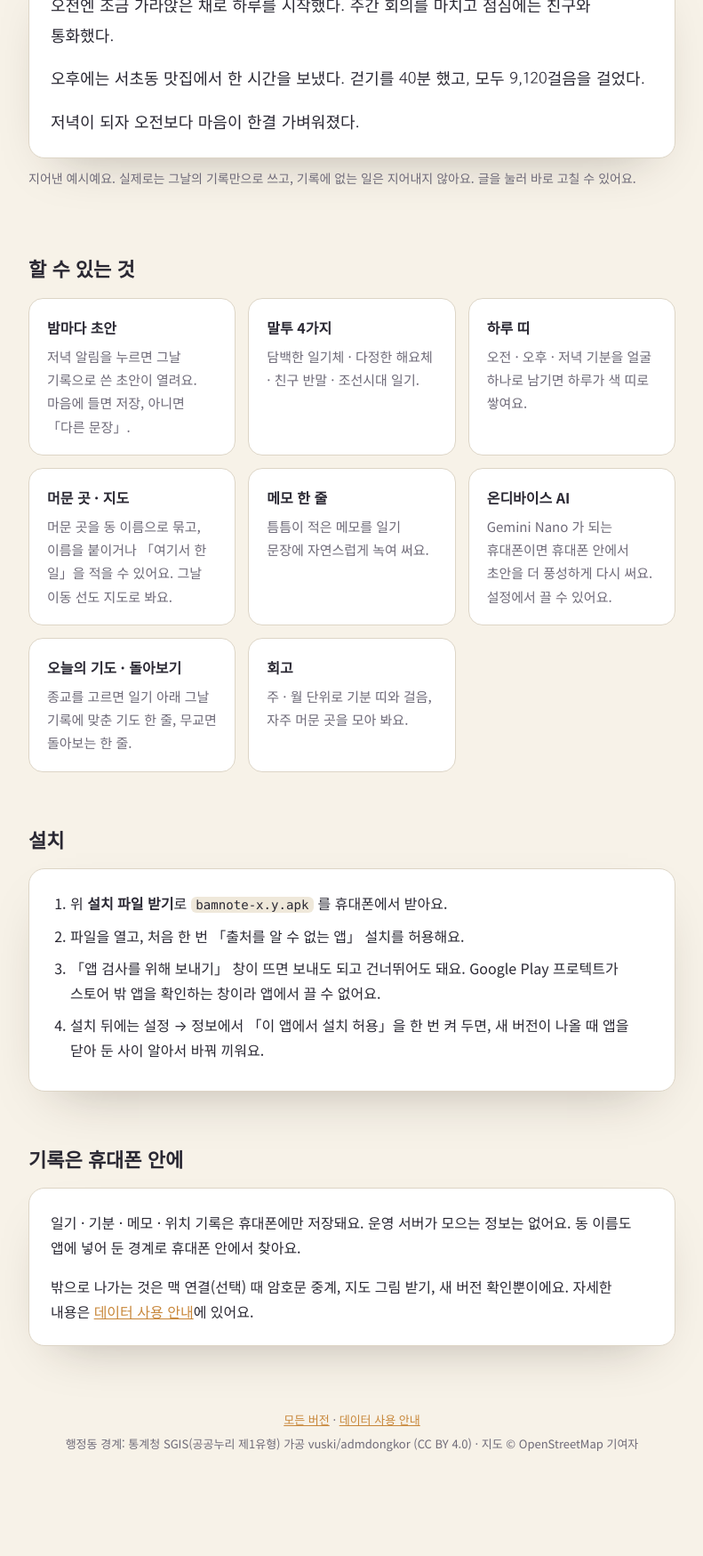
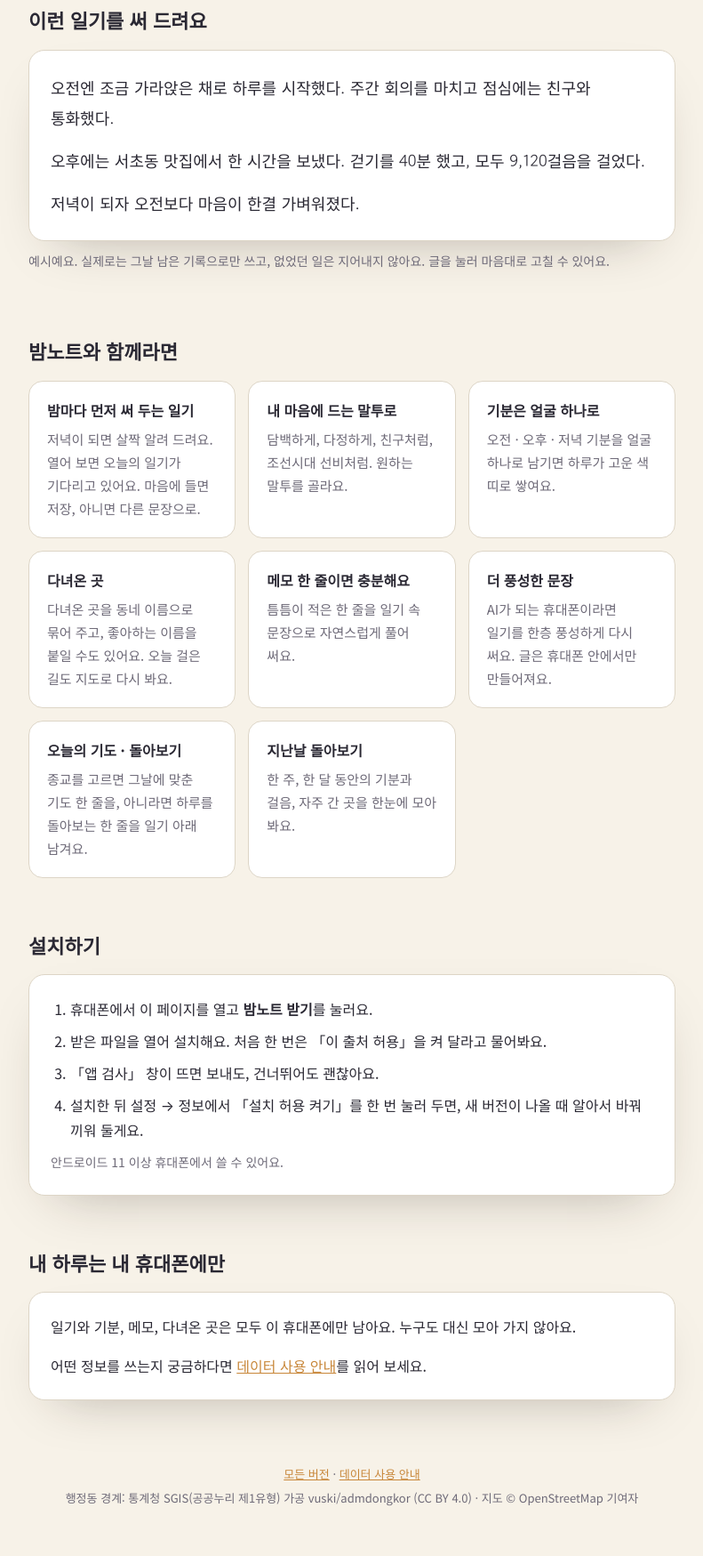
Before and after one commit to dev-fath/bamnote-releases, a plain HTML site: page docs/index.html in a window 1280 px wide. Shown: the part 704-2453 px from the top of the page at 89% size, without its empty margins (244-1035 px from the left). Before the commit the page ends 2399 px from the top, so only its background shows below. Drawn offline with Linux system fonts and the light colour scheme; no server answers.

Commit message:
소개 페이지: 「특별하지 않았더라도, 하루를 기록하고 싶은 당신에게.」 · 누구나 읽기 쉬운 말로

```diff
--- a/docs/index.html
+++ b/docs/index.html
@@ -4,9 +4,9 @@
 <meta charset="utf-8">
 <meta name="viewport" content="width=device-width, initial-scale=1">
 <title>밤노트 · 밤에 펴는 노트</title>
-<meta name="description" content="하루 동안 남은 흔적으로 밤마다 일기 초안을 써 주는 안드로이드 앱">
+<meta name="description" content="특별하지 않았더라도, 하루를 기록하고 싶은 당신에게. 밤마다 오늘의 일기를 먼저 써 두는 밤노트">
 <meta property="og:title" content="밤노트">
-<meta property="og:description" content="하루 동안 남은 흔적으로 밤마다 일기 초안을 써 주는 안드로이드 앱">
+<meta property="og:description" content="특별하지 않았더라도, 하루를 기록하고 싶은 당신에게.">
 <link rel="icon" href="icon.svg" type="image/svg+xml">
 <link rel="preconnect" href="https://fonts.googleapis.com">
 <link rel="preconnect" href="https://fonts.gstatic.com" crossorigin>
@@ -50,6 +50,7 @@
   header img { width: 96px; height: 96px; margin: 0 auto 20px; display: block; border-radius: 22px; box-shadow: var(--shadow); }
   h1 { font-family: "Gowun Dodum", serif; font-weight: 400; font-size: 44px; letter-spacing: .12em; margin: 0; }
   .tag { color: var(--muted); letter-spacing: .06em; margin: 4px 0 20px; }
+  .hello { font-family: "Gowun Dodum", serif; font-size: 22px; line-height: 1.7; margin: 0 0 18px; }
   .lead { font-size: 18px; margin: 0 auto 28px; max-width: 520px; }
   .band { height: 6px; width: 160px; margin: 0 auto 28px; border-radius: 3px; background: linear-gradient(90deg, #7c8da6, #9fafc0, #c8bca4, #e6b567, #ef8b52); }
   .btn { display: inline-block; background: var(--text); color: var(--bg); text-decoration: none; padding: 14px 28px; border-radius: 999px; font-weight: 700; }
@@ -86,52 +87,54 @@
     <h1>밤노트</h1>
     <p class="tag">밤에 펴는 노트</p>
     <div class="band" aria-hidden="true"></div>
-    <p class="lead">하루 동안 휴대폰에 남은 흔적 — 일정, 걸음, 머문 곳, 사진, 기분 — 으로 밤마다 일기 초안을 써 주는 안드로이드 앱이에요.</p>
-    <a class="btn" id="download" href="https://github.com/dev-fath/bamnote-releases/releases/latest">설치 파일 받기</a>
-    <p class="ver" id="ver">안드로이드 11 이상</p>
+    <p class="hello">특별하지 않았더라도,<br>하루를 기록하고 싶은 당신에게.</p>
+    <p class="lead">오늘 다녀온 곳, 걸은 걸음, 남겨 둔 기분과 메모를 모아 밤마다 일기를 먼저 써 둘게요. 읽어 보고 조금 고치면 오늘의 일기가 돼요.</p>
+    <a class="btn" id="download" href="https://github.com/dev-fath/bamnote-releases/releases/latest">밤노트 받기</a>
+    <p class="ver" id="ver">무료 · 광고 없음</p>
   </header>
 
   <section>
-    <h2>이런 초안이 나와요</h2>
+    <h2>이런 일기를 써 드려요</h2>
     <div class="sheet diary">
       <p>오전엔 조금 가라앉은 채로 하루를 시작했다. 주간 회의를 마치고 점심에는 친구와 통화했다.</p>
       <p>오후에는 서초동 맛집에서 한 시간을 보냈다. 걷기를 40분 했고, 모두 9,120걸음을 걸었다.</p>
       <p>저녁이 되자 오전보다 마음이 한결 가벼워졌다.</p>
     </div>
-    <p class="note">지어낸 예시예요. 실제로는 그날의 기록만으로 쓰고, 기록에 없는 일은 지어내지 않아요. 글을 눌러 바로 고칠 수 있어요.</p>
+    <p class="note">예시예요. 실제로는 그날 남은 기록으로만 쓰고, 없었던 일은 지어내지 않아요. 글을 눌러 마음대로 고칠 수 있어요.</p>
   </section>
 
   <section>
-    <h2>할 수 있는 것</h2>
+    <h2>밤노트와 함께라면</h2>
     <div class="grid">
-      <div class="card"><h3>밤마다 초안</h3><p>저녁 알림을 누르면 그날 기록으로 쓴 초안이 열려요. 마음에 들면 저장, 아니면 「다른 문장」.</p></div>
-      <div class="card"><h3>말투 4가지</h3><p>담백한 일기체 · 다정한 해요체 · 친구 반말 · 조선시대 일기.</p></div>
-      <div class="card"><h3>하루 띠</h3><p>오전 · 오후 · 저녁 기분을 얼굴 하나로 남기면 하루가 색 띠로 쌓여요.</p></div>
-      <div class="card"><h3>머문 곳 · 지도</h3><p>머문 곳을 동 이름으로 묶고, 이름을 붙이거나 「여기서 한 일」을 적을 수 있어요. 그날 이동 선도 지도로 봐요.</p></div>
-      <div class="card"><h3>메모 한 줄</h3><p>틈틈이 적은 메모를 일기 문장에 자연스럽게 녹여 써요.</p></div>
-      <div class="card"><h3>온디바이스 AI</h3><p>Gemini Nano 가 되는 휴대폰이면 휴대폰 안에서 초안을 더 풍성하게 다시 써요. 설정에서 끌 수 있어요.</p></div>
-      <div class="card"><h3>오늘의 기도 · 돌아보기</h3><p>종교를 고르면 일기 아래 그날 기록에 맞춘 기도 한 줄, 무교면 돌아보는 한 줄.</p></div>
-      <div class="card"><h3>회고</h3><p>주 · 월 단위로 기분 띠와 걸음, 자주 머문 곳을 모아 봐요.</p></div>
+      <div class="card"><h3>밤마다 먼저 써 두는 일기</h3><p>저녁이 되면 살짝 알려 드려요. 열어 보면 오늘의 일기가 기다리고 있어요. 마음에 들면 저장, 아니면 다른 문장으로.</p></div>
+      <div class="card"><h3>내 마음에 드는 말투로</h3><p>담백하게, 다정하게, 친구처럼, 조선시대 선비처럼. 원하는 말투를 골라요.</p></div>
+      <div class="card"><h3>기분은 얼굴 하나로</h3><p>오전 · 오후 · 저녁 기분을 얼굴 하나로 남기면 하루가 고운 색 띠로 쌓여요.</p></div>
+      <div class="card"><h3>다녀온 곳</h3><p>다녀온 곳을 동네 이름으로 묶어 주고, 좋아하는 이름을 붙일 수도 있어요. 오늘 걸은 길도 지도로 다시 봐요.</p></div>
+      <div class="card"><h3>메모 한 줄이면 충분해요</h3><p>틈틈이 적은 한 줄을 일기 속 문장으로 자연스럽게 풀어 써요.</p></div>
+      <div class="card"><h3>더 풍성한 문장</h3><p>AI가 되는 휴대폰이라면 일기를 한층 풍성하게 다시 써요. 글은 휴대폰 안에서만 만들어져요.</p></div>
+      <div class="card"><h3>오늘의 기도 · 돌아보기</h3><p>종교를 고르면 그날에 맞춘 기도 한 줄을, 아니라면 하루를 돌아보는 한 줄을 일기 아래 남겨요.</p></div>
+      <div class="card"><h3>지난날 돌아보기</h3><p>한 주, 한 달 동안의 기분과 걸음, 자주 간 곳을 한눈에 모아 봐요.</p></div>
     </div>
   </section>
 
   <section>
-    <h2>설치</h2>
+    <h2>설치하기</h2>
     <div class="sheet">
       <ol>
-        <li>위 <b>설치 파일 받기</b>로 <code>bamnote-x.y.apk</code> 를 휴대폰에서 받아요.</li>
-        <li>파일을 열고, 처음 한 번 「출처를 알 수 없는 앱」 설치를 허용해요.</li>
-        <li>「앱 검사를 위해 보내기」 창이 뜨면 보내도 되고 건너뛰어도 돼요. Google Play 프로텍트가 스토어 밖 앱을 확인하는 창이라 앱에서 끌 수 없어요.</li>
-        <li>설치 뒤에는 설정 → 정보에서 「이 앱에서 설치 허용」을 한 번 켜 두면, 새 버전이 나올 때 앱을 닫아 둔 사이 알아서 바꿔 끼워요.</li>
+        <li>휴대폰에서 이 페이지를 열고 <b>밤노트 받기</b>를 눌러요.</li>
+        <li>받은 파일을 열어 설치해요. 처음 한 번은 「이 출처 허용」을 켜 달라고 물어봐요.</li>
+        <li>「앱 검사」 창이 뜨면 보내도, 건너뛰어도 괜찮아요.</li>
+        <li>설치한 뒤 설정 → 정보에서 「설치 허용 켜기」를 한 번 눌러 두면, 새 버전이 나올 때 알아서 바꿔 끼워 둘게요.</li>
       </ol>
+      <p class="note" style="margin-bottom:0">안드로이드 11 이상 휴대폰에서 쓸 수 있어요.</p>
     </div>
   </section>
 
   <section>
-    <h2>기록은 휴대폰 안에</h2>
+    <h2>내 하루는 내 휴대폰에만</h2>
     <div class="sheet">
-      <p style="margin-top:0">일기 · 기분 · 메모 · 위치 기록은 휴대폰에만 저장돼요. 운영 서버가 모으는 정보는 없어요. 동 이름도 앱에 넣어 둔 경계로 휴대폰 안에서 찾아요.</p>
-      <p style="margin-bottom:0">밖으로 나가는 것은 맥 연결(선택) 때 암호문 중계, 지도 그림 받기, 새 버전 확인뿐이에요. 자세한 내용은 <a href="privacy.html">데이터 사용 안내</a>에 있어요.</p>
+      <p style="margin-top:0">일기와 기분, 메모, 다녀온 곳은 모두 이 휴대폰에만 남아요. 누구도 대신 모아 가지 않아요.</p>
+      <p style="margin-bottom:0">어떤 정보를 쓰는지 궁금하다면 <a href="privacy.html">데이터 사용 안내</a>를 읽어 보세요.</p>
     </div>
   </section>
 
@@ -149,7 +152,7 @@
       var apk = (rel.assets || []).filter(function (a) { return /\.apk$/.test(a.name); })[0];
       if (apk) document.getElementById("download").href = apk.browser_download_url;
       var v = (rel.tag_name || "").replace(/^v/, "");
-      if (v) document.getElementById("ver").textContent = "최신 " + v + " · 안드로이드 11 이상";
+      if (v) document.getElementById("ver").textContent = "무료 · 광고 없음 · 최신 " + v;
     })
     .catch(function () {});
 </script>
```
